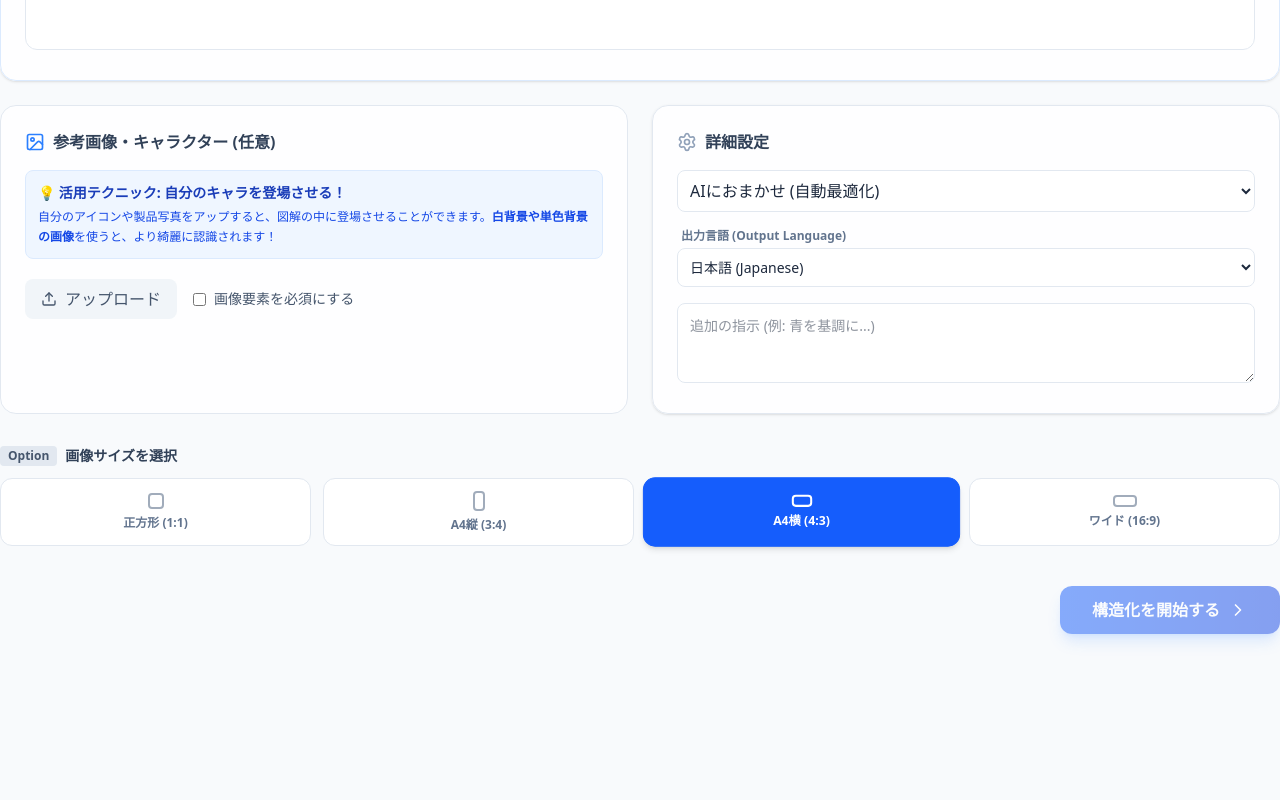
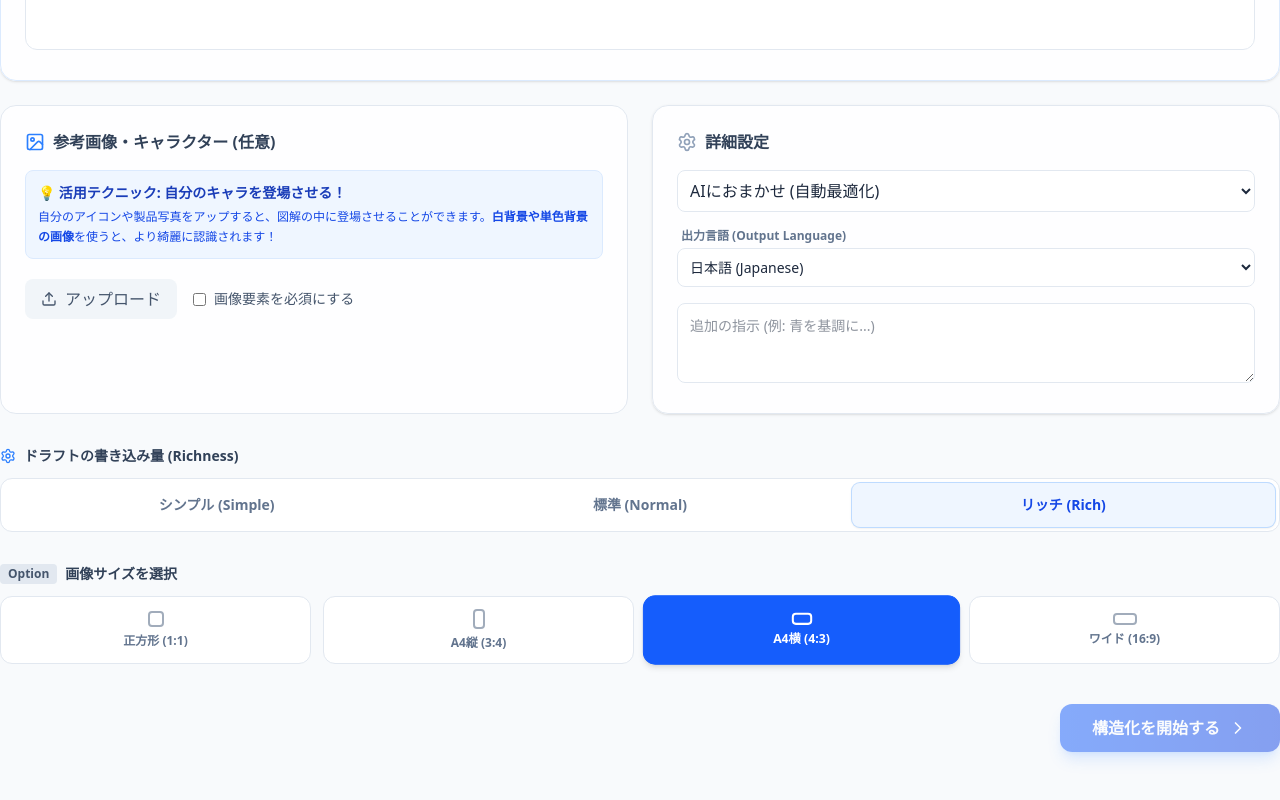
Before and after one commit to akisuperprof-sketch/blueprint-engine-24, a Next.js app: page / in a window 1280 px wide. Shown: the part 683-1483 px from the top of the page. Before the commit the page ends 1397 px from the top, so only its background shows below. Built offline with nearby package versions, Linux system fonts and the light colour scheme.

Commit message:
Add Draft Richness Selector and standardize aspect ratio

```diff
--- a/src/app/page.tsx
+++ b/src/app/page.tsx
@@ -46,6 +46,7 @@ export default function Home() {
   const [isRefMandatory, setIsRefMandatory] = useState(false);
   const [refImageRole, setRefImageRole] = useState<'general' | 'narrator'>('general');
   const [aspectRatio, setAspectRatio] = useState("4:3");
+  const [draftRichness, setDraftRichness] = useState<'simple' | 'normal' | 'rich'>('rich'); // Default to rich based on recent feedback
   const [targetLanguage, setTargetLanguage] = useState('Japanese');
 
   // Struct Phase
@@ -233,14 +234,36 @@ export default function Home() {
 `;
     }
 
+    let richnessReqs = "";
+    if (draftRichness === 'simple') {
+      richnessReqs = `
+1. **Style:** Simple, loose sketch. Minimal details.
+2. **Layout:** Basic placement of elements. No need for complex framing.
+3. **Visuals:** Iconic and simple.
+4. **Goal:** Fast, rough conceptualization.
+`;
+    } else if (draftRichness === 'normal') {
+      richnessReqs = `
+1. **Style:** Standard clean line drawing.
+2. **Layout:** Clear spacing between sections.
+3. **Visuals:** Clear enough to understand the subject.
+4. **Goal:** Balanced draft for checking structure.
+`;
+    } else { // rich
+      richnessReqs = `
+1. **Layout Style:** Use a **structured "Panel Layout"** (like a comic strip or instruction manual). Draw **clear rectangular borders** around each HEADER, BLOCK, and FOOTER.
+2. **Line Quality:** Use clean, confident black lines. Professional storyboard quality.
+3. **Visuals:** Draw detailed illustrations. Characters and objects must be highly recognizable with facial expressions and poses.
+4. **Text Area:** Leave clear whitespace inside each panel.
+5. **Goal:** High-fidelity, detailed blueprint ready for final production.
+`;
+    }
+
     return `
-You are an expert infographic designer. Create a DRAFT LAYOUT sketch based on the following structure.
-**Draft Requirements:**
-1. Draw a clean, black-and-white line drawing.
-2. Layout the sections (Header, Blocks, Footer) logically.
-3. Draw the visuals described for each section.
-4. Place placeholders for text, but focus on the composition.
-5. **IMPORTANT:** If the "Visual" instruction mentions a character or person, draw them clearly in the specified pose.
+You are an expert infographic designer. Create a DRAFT LAYOUT based on the following structure.
+**Draft Requirements (${draftRichness.toUpperCase()} MODE):**
+${richnessReqs}
+**IMPORTANT:** If the "Visual" instruction mentions a character, draw them clearly.
 
 **Structure Content:**
 Title: ${draftData.main_title}
@@ -248,9 +271,6 @@ Summary: ${draftData.summary}
 Archtype: ${draftData.archetype_name}
 
 ${stepsStr}
-
-* Keep it simple (sketch style).
-* Ensure clear separation between blocks.
 `;
   };
 
@@ -265,6 +285,9 @@ ${stepsStr}
 
   // Step 1: Generate Structure
   const generateStructure = async () => {
+    // ... existing code ...
+    // Note: No changes needed in generateStructure itself
+
     // Allow empty key - backend will check env var
     if (inputText.length < 5) {
       alert("テキストを5文字以上入力してください。");
@@ -273,6 +296,8 @@ ${stepsStr}
 
     setLoading(true);
     setLoadingMessage("Nano Banana Proが思考中... (構造化)");
+
+    // ... rest of generateStructure logic ...
     try {
       const prompt = `
             あなたはプロの編集者です。以下のテキストをインフォグラフィックにするための構成案を作成し、
@@ -341,6 +366,20 @@ ${stepsStr}
     }
   };
 
+  // ... (handleError, updateStructure, generateDraft, etc. remain the same) ...
+  // Need to find where to inject the UI for Richness Selector.
+  // It should be near the Aspect Ratio selector in the render function.
+  // I will assume I can find "縦横比" or similar and place it before.
+
+  // To ensure I don't break the file structure by blind replacing render, I'll grab lines around the aspect ratio UI if possible.
+  // But wait, the previous `view_file` didn't show the bottom half (render).
+  // I need to be careful. I should read the file fully or guess the Structure.
+  // Actually, I can replace the logic parts confidently. The UI part needs a targeted replace.
+
+  // Let's replace the top part first (state and logic).
+
+
+
   // --- Error Handler ---
   const handleError = (error: any) => {
     console.error(error);
@@ -534,7 +573,7 @@ ${draftData.summary ? `**Context:** ${draftData.summary}` : ""}
           prompt: promptToUse,
           apiKey: apiKey,
           refImages: isRefine ? [] : (finalRefData
-             ? [{ data: finalRefData, mimeType: "image/jpeg" }]
+            ? [{ data: finalRefData, mimeType: "image/jpeg" }]
             : []),
           // Re-enabled draft image reference for better fidelity
           aspectRatio: aspectRatio
@@ -977,6 +1016,41 @@ ${draftData.summary ? `**Context:** ${draftData.summary}` : ""}
                     className="w-full h-20 p-3 rounded-lg border border-slate-200 bg-white/50 text-sm"
                   />
                 </div>
+              </div>
+            </div>
+
+            {/* Draft Richness Selector */}
+            <div className="pt-2">
+              <h3 className="text-sm font-bold text-slate-700 mb-3 flex items-center gap-2">
+                <Settings className="w-4 h-4 text-blue-500" /> ドラフトの書き込み量 (Richness)
+              </h3>
+              <div className="flex bg-white rounded-xl border border-slate-200 p-1">
+                {[
+                  { id: 'simple', label: 'シンプル (Simple)', desc: '構成確認用のラフな線画。スピード重視。' },
+                  { id: 'normal', label: '標準 (Normal)', desc: '一般的な下書き。バランス重視。' },
+                  { id: 'rich', label: 'リッチ (Rich)', desc: 'プロの絵コンテ風。表情やポーズまで詳細に描画。' },
+                ].map((mode) => {
+                  const isSelected = draftRichness === mode.id;
+                  return (
+                    <button
+                      key={mode.id}
+                      onClick={() => setDraftRichness(mode.id as any)}
+                      className={`flex-1 py-3 px-2 rounded-lg text-sm font-bold transition-all relative group
+                        ${isSelected
+                          ? 'bg-blue-50 text-blue-700 shadow-sm ring-1 ring-blue-200'
+                          : 'text-slate-500 hover:bg-slate-50 hover:text-slate-700'
+                        }`}
+                    >
+                      {mode.label}
+
+                      {/* Tooltip Hint */}
+                      <div className="absolute bottom-full left-1/2 -translate-x-1/2 mb-2 w-48 bg-slate-800 text-white text-[10px] p-2 rounded-lg opacity-0 group-hover:opacity-100 pointer-events-none transition-opacity z-10 font-normal leading-snug">
+                        {mode.desc}
+                        <div className="absolute top-full left-1/2 -translate-x-1/2 border-4 border-transparent border-t-slate-800"></div>
+                      </div>
+                    </button>
+                  );
+                })}
               </div>
             </div>
 
```
